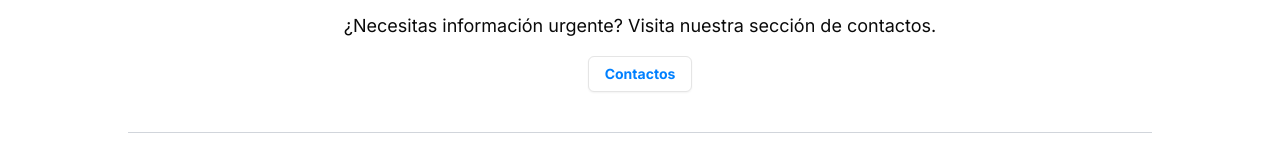
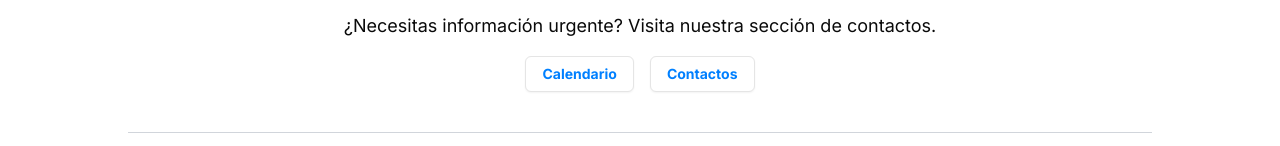
Before and after one commit to JanteWinkel/vista-azul-page, a Next.js app: page / in a window 1280 px wide. Shown: the part 712-858 px from the top of the page. Built offline with nearby package versions, Linux system fonts and the light colour scheme.

Commit message:
detalles fonfo comun, agregado boton calendario

```diff
--- a/app/contactos/page.tsx
+++ b/app/contactos/page.tsx
@@ -17,7 +17,7 @@ const contactData: ContactItem[] = [
   {
     category: "Junta de Condominio",
     contacts: [
-      { name: "Condominio Terrazas de Vista Azul", email: "condominioterrazasdevistazul@gmail.com", notes: "Horario de atención: Lunes a Viernes, 9:00 AM - 3:00 PM", },
+      { name: "Condominio Terrazas de Vista Azul", email: "terrazasvistaazul@gmail.com", notes: "Horario de atención: Lunes a Viernes, 9:00 AM - 3:00 PM", },
       { name: "Jan te Winkel", phone: "(0414) 563.19.06" },
       { name: "Edwin Pérez", phone: "(0424) 189.97.98" },
       { name: "Wilmer Valerio", phone: "(0426) 586.64.14" },
--- a/app/finanzas/page.tsx
+++ b/app/finanzas/page.tsx
@@ -17,7 +17,7 @@ const FinanceOverview = () => {
     const bcvLink = "https://www.bcv.org.ve"; // Página oficial del BCV
     const accounts = [
         { bank: "Pago Movil", accountNumber: "Bancamiga", accountHolder: "Condominio Terrazas de Vista Azul", rif: "J-29850527-3", notes: "Número: (0424) 189.97.98" },
-        { bank: "Banco Fonfo Común (CUENTA CORRIENTE PAGO EN BOLÍVARES BS)", accountNumber: "0151-0027-35-4270025320", accountHolder: "Condominio Terrazas de Vista Azul", rif: "J-29850527-3", notes: "Corriente" },
+        { bank: "Banco Fondo Común (CUENTA CORRIENTE PAGO EN BOLÍVARES BS)", accountNumber: "0151-0027-35-4270025320", accountHolder: "Condominio Terrazas de Vista Azul", rif: "J-29850527-3", notes: "Corriente" },
         { bank: "Bancamiga (CUENTA CORRIENTE PAGO EN BOLÍVARES BS)", accountNumber: "0172-0701-69-7018262191", accountHolder: "Condominio Terrazas de Vista Azul", rif: "J-29850527-3", notes: "Corriente" },
         { bank: "Bancamiga (CUENTA CASH USD $)", accountNumber: "0172-0701-68-7018259171", accountHolder: "Condominio Terrazas de Vista Azul", rif: "J-29850527-3", notes: "NOTA IMPORTANTE: La cuenta en divisas puede ser utilizada para depósitos en USD $ en bancos Bancamiga en el Territorio Nacional y en transferencias en divisas del mismo banco." },
         { bank: "Bancamiga (CUENTA CORRIENTE MONEDA EXTRANJERA USD $)", accountNumber: "0172-0701-617018283676", accountHolder: "Condominio Terrazas de Vista Azul", rif: "J-29850527-3", notes: "Corriente" },
--- a/components/banner-informacion.tsx
+++ b/components/banner-informacion.tsx
@@ -12,9 +12,10 @@ const BannerInfo = () => {
 
                 <p className="my-2 text-lg">¿Necesitas información urgente? Visita nuestra sección de contactos.</p>
 
-                <div className='mt-4 text-center'>
+                <div className='mt-4 flex justify-center space-x-4'>
+                <Link href="calendario" className={buttonVariants({ variant: "outline" })}><strong className="text-primary">Calendario</strong></Link>
                 <Link href="/contactos" className={buttonVariants({ variant: "outline" })}><strong className="text-primary">Contactos</strong></Link>
-            </div>
+                </div>
 
             </div>
             {/* <div className="h-[350px] md:h-[600px] bg-[url('')] bg-center mt-5"/> */}
```
